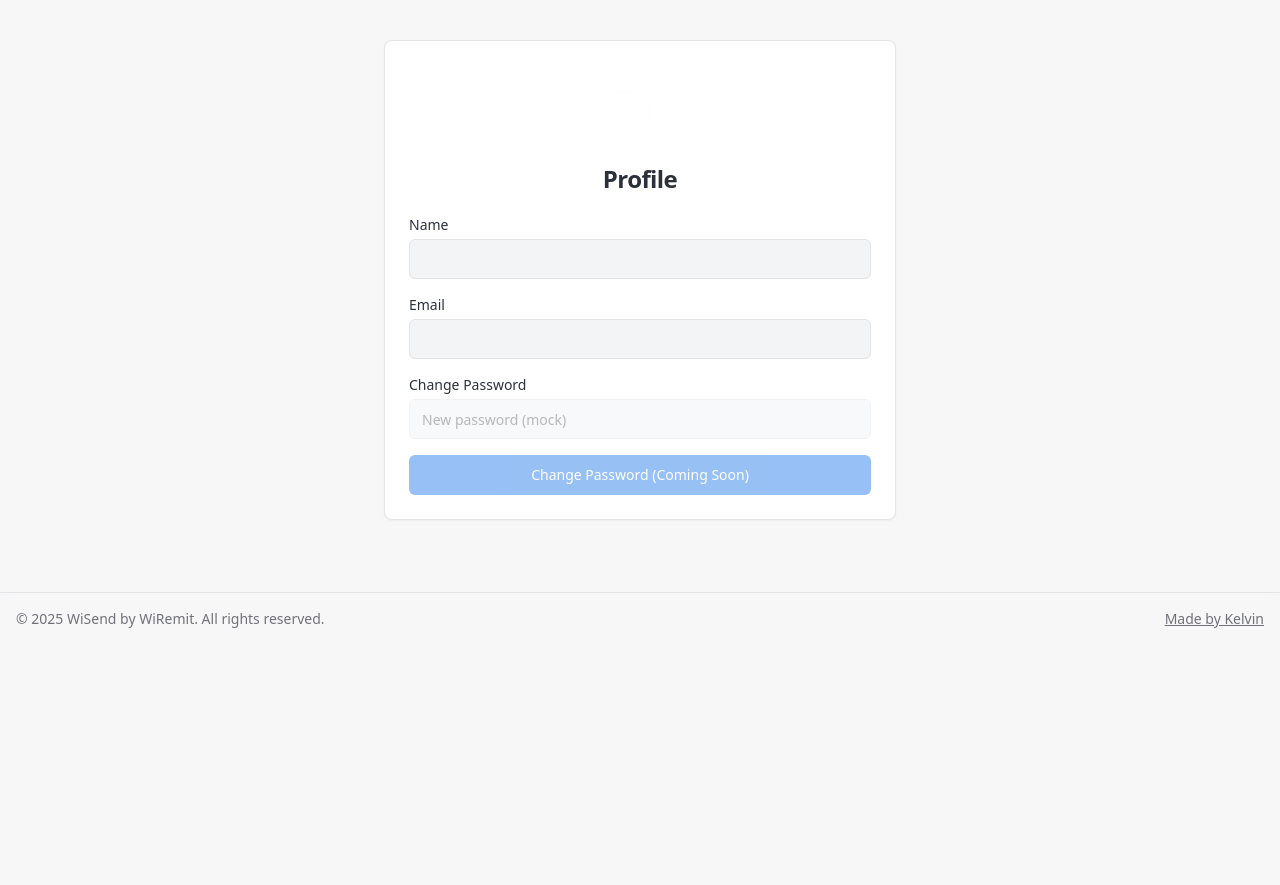
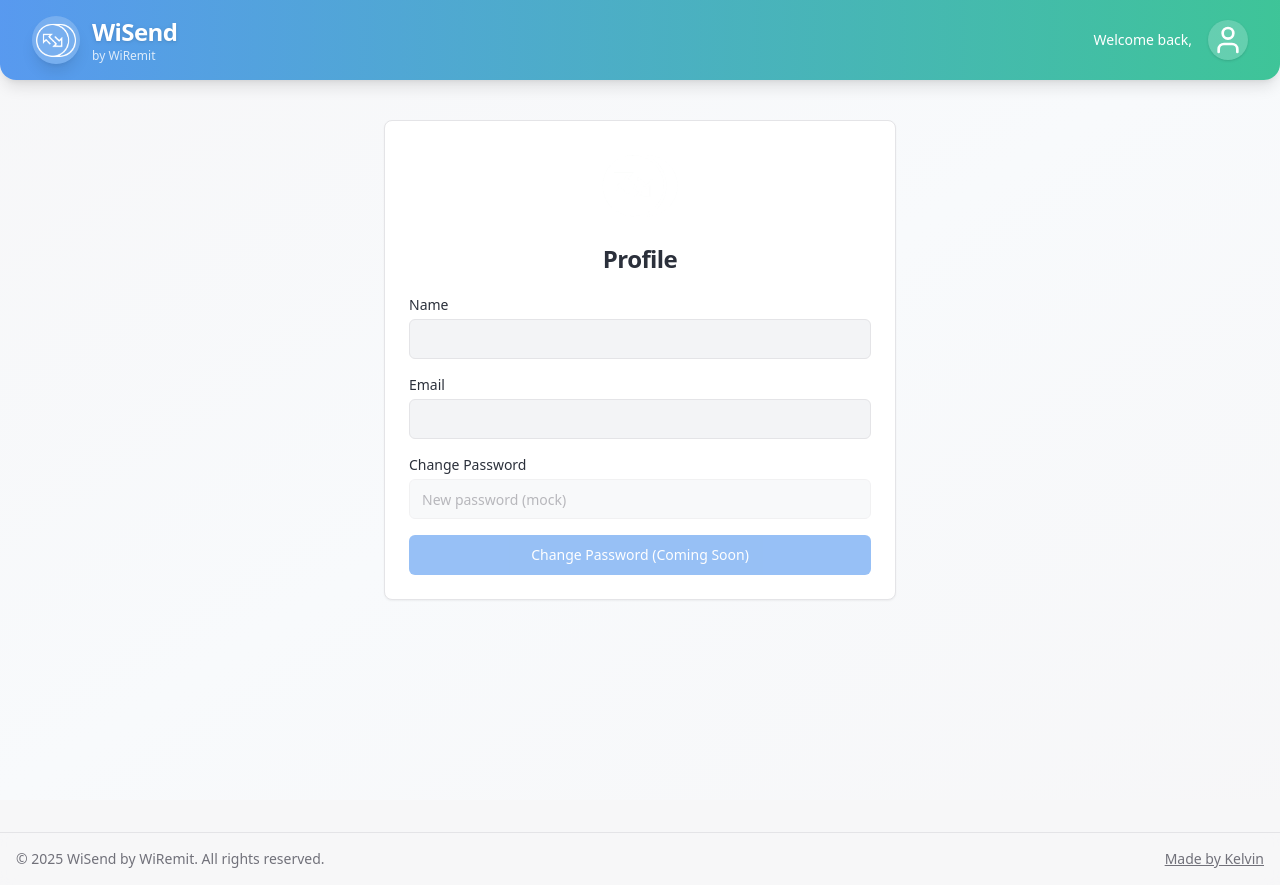
Before and after one commit to kelvinelove/wisend, a React (Vite) app: page /profile in a window 1280 px wide. Before the commit the page ends 800 px from the top, so only its background shows below. Built offline with nearby package versions, Linux system fonts and the light colour scheme.

Commit message:
Refactor header into its own component
Nda mover the dashboard header logic into a new src/components/ui/Header.tsx component for reuse across pages. Updated Dashboard, Profile, and Settings pages to use the new Header.

```diff
--- a/src/components/dashboard/Dashboard.tsx
+++ b/src/components/dashboard/Dashboard.tsx
@@ -1,76 +1,18 @@
-import React, { useState, useEffect } from 'react';
-import { Button } from '@/components/ui/button';
+import React from 'react';
 import { Card, CardContent } from '@/components/ui/card';
 import { useAuth } from '@/components/auth/AuthContext';
 import { SendMoney } from './SendMoney';
 import { TransactionHistory } from './TransactionHistory';
 import { AdsCarousel } from './AdsCarousel';
-import { Building2, LogOut, User, Wallet, Clock } from 'lucide-react';
-import { getLastUpdated } from '@/services/fxRates';
-import { Link } from 'react-router-dom';
+import { User, Wallet } from 'lucide-react';
+import { Header } from '@/components/ui/Header';
 
 export const Dashboard: React.FC = () => {
-  const { user, logout } = useAuth();
-  const [lastUpdated, setLastUpdated] = useState<Date | null>(null);
-
-  useEffect(() => {
-    // Check for last updated time on mount
-    const lastUpdate = getLastUpdated();
-    setLastUpdated(lastUpdate);
-
-    // Update every minute
-    const interval = setInterval(() => {
-      const update = getLastUpdated();
-      setLastUpdated(update);
-    }, 60000);
-
-    return () => clearInterval(interval);
-  }, []);
+  const { user } = useAuth();
 
   return (
     <div className="min-h-screen bg-gradient-to-br from-background via-slate-50 to-background/80 dark:from-background dark:via-slate-900 dark:to-background/80">
-      {/* Header, I think ndichazoita a global one later. For now it's inline*/}
-      <header className="bg-gradient-to-r from-primary/80 to-secondary/80 shadow-lg rounded-b-2xl">
-        <div className="max-w-7xl mx-auto px-4 sm:px-6 lg:px-8">
-          <div className="flex items-center justify-between h-20">
-            <div className="flex items-center space-x-3">
-              <div className="flex items-center justify-center w-12 h-12 bg-white/20 backdrop-blur-sm rounded-full shadow-lg overflow-hidden">
-                <img src="/wire_white.png" alt="WiSend Logo" className="w-10 h-10 object-contain" />
-              </div>
-              <div>
-                <h1 className="text-2xl font-extrabold text-white tracking-tight drop-shadow">WiSend</h1>
-                <p className="text-xs text-white/80 font-medium">by WiRemit</p>
-              </div>
-            </div>
-
-            <div className="flex items-center space-x-4">
-              {lastUpdated && (
-                <div className="text-white text-right hidden sm:block">
-                  <div className="flex items-center space-x-1 text-xs opacity-90">
-                    <Clock className="h-3 w-3" />
-                    <span>Rates updated {lastUpdated.toLocaleTimeString()}</span>
-                  </div>
-                </div>
-              )}
-              <div className="text-white text-right hidden sm:block">
-                <p className="text-sm font-medium">Welcome back,</p>
-                <p className="text-xs opacity-90">{user?.name}</p>
-              </div>
-              {/* User avatar/profile dropdown */}
-              <div className="relative group">
-                <button className="flex items-center justify-center w-10 h-10 rounded-full bg-white/20 hover:bg-white/30 shadow focus:outline-none transition-all">
-                  <User className="h-8 w-8 text-white" />
-                </button>
-                <div className="absolute right-0 mt-2 w-40 bg-white rounded-xl shadow-xl py-2 z-50 opacity-0 group-hover:opacity-100 group-focus-within:opacity-100 pointer-events-none group-hover:pointer-events-auto group-focus-within:pointer-events-auto transition-opacity">
-                  <Link to="/profile" className="block px-4 py-2 text-gray-700 hover:bg-gray-100 rounded">Profile</Link>
-                  <Link to="/settings" className="block px-4 py-2 text-gray-700 hover:bg-gray-100 rounded">Settings</Link>
-                  <button onClick={logout} className="block w-full text-left px-4 py-2 text-gray-700 hover:bg-gray-100 rounded">Sign Out</button>
-                </div>
-              </div>
-            </div>
-          </div>
-        </div>
-      </header>
+      <Header />
 
       {/* Main Content */}
       <main className="max-w-7xl mx-auto px-4 sm:px-6 lg:px-8 py-10">
--- /dev/null
+++ b/src/components/ui/Header.tsx
@@ -0,0 +1,65 @@
+import React, { useState, useEffect } from 'react';
+import { useAuth } from '@/components/auth/AuthContext';
+import { User, Clock } from 'lucide-react';
+import { Link } from 'react-router-dom';
+import { getLastUpdated } from '@/services/fxRates';
+
+export const Header: React.FC = () => {
+  const { user, logout } = useAuth();
+  const [lastUpdated, setLastUpdated] = useState<Date | null>(null);
+
+  useEffect(() => {
+    const lastUpdate = getLastUpdated();
+    setLastUpdated(lastUpdate);
+
+    const interval = setInterval(() => {
+      const update = getLastUpdated();
+      setLastUpdated(update);
+    }, 60000);
+
+    return () => clearInterval(interval);
+  }, []);
+
+  return (
+    <header className="bg-gradient-to-r from-primary/80 to-secondary/80 shadow-lg rounded-b-2xl">
+      <div className="max-w-7xl mx-auto px-4 sm:px-6 lg:px-8">
+        <div className="flex items-center justify-between h-20">
+          <div className="flex items-center space-x-3">
+            <div className="flex items-center justify-center w-12 h-12 bg-white/20 backdrop-blur-sm rounded-full shadow-lg overflow-hidden">
+              <img src="/wire_white.png" alt="WiSend Logo" className="w-10 h-10 object-contain" />
+            </div>
+            <div>
+              <h1 className="text-2xl font-extrabold text-white tracking-tight drop-shadow">WiSend</h1>
+              <p className="text-xs text-white/80 font-medium">by WiRemit</p>
+            </div>
+          </div>
+
+          <div className="flex items-center space-x-4">
+            {lastUpdated && (
+              <div className="text-white text-right hidden sm:block">
+                <div className="flex items-center space-x-1 text-xs opacity-90">
+                  <Clock className="h-3 w-3" />
+                  <span>Rates updated {lastUpdated.toLocaleTimeString()}</span>
+                </div>
+              </div>
+            )}
+            <div className="text-white text-right hidden sm:block">
+              <p className="text-sm font-medium">Welcome back,</p>
+              <p className="text-xs opacity-90">{user?.name}</p>
+            </div>
+            <div className="relative group">
+              <button className="flex items-center justify-center w-10 h-10 rounded-full bg-white/20 hover:bg-white/30 shadow focus:outline-none transition-all">
+                <User className="h-8 w-8 text-white" />
+              </button>
+              <div className="absolute right-0 mt-2 w-40 bg-white rounded-xl shadow-xl py-2 z-50 opacity-0 group-hover:opacity-100 group-focus-within:opacity-100 pointer-events-none group-hover:pointer-events-auto group-focus-within:pointer-events-auto transition-opacity">
+                <Link to="/profile" className="block px-4 py-2 text-gray-700 hover:bg-gray-100 rounded">Profile</Link>
+                <Link to="/settings" className="block px-4 py-2 text-gray-700 hover:bg-gray-100 rounded">Settings</Link>
+                <button onClick={logout} className="block w-full text-left px-4 py-2 text-gray-700 hover:bg-gray-100 rounded">Sign Out</button>
+              </div>
+            </div>
+          </div>
+        </div>
+      </div>
+    </header>
+  );
+};
--- a/src/pages/Profile.tsx
+++ b/src/pages/Profile.tsx
@@ -3,12 +3,15 @@
 import { Card, CardContent, CardHeader, CardTitle } from '@/components/ui/card';
 import { Input } from '@/components/ui/input';
 import { Button } from '@/components/ui/button';
+import { Header } from '@/components/ui/Header';
 
 const Profile: React.FC = () => {
   const { user } = useAuth();
 
   return (
-    <div className="max-w-lg mx-auto py-10">
+    <div className="min-h-screen bg-gradient-to-br from-background via-slate-50 to-background/80 dark:from-background dark:via-slate-900 dark:to-background/80">
+      <Header />
+      <div className="max-w-lg mx-auto py-10">
       <Card>
         <CardHeader className="flex flex-col items-center">
           <img src="/wire_white.png" alt="Profile" className="w-20 h-20 rounded-full object-contain mb-4 bg-white/10" />
@@ -30,6 +33,7 @@
           <Button disabled className="w-full opacity-60 cursor-not-allowed">Change Password (Coming Soon)</Button>
         </CardContent>
       </Card>
+      </div>
     </div>
   );
 };
--- a/src/pages/Settings.tsx
+++ b/src/pages/Settings.tsx
@@ -1,15 +1,18 @@
 import React, { useState } from 'react';
 import { Card, CardContent, CardHeader, CardTitle } from '@/components/ui/card';
 import { Switch } from '@/components/ui/switch';
+import { Header } from '@/components/ui/Header';
 
 const Settings: React.FC = () => {
   const [darkMode, setDarkMode] = useState(false);
   const [notifications, setNotifications] = useState(false);
 
-  // In a real app, dark mode would use a context or theme provider
-  // For demo, just toggle the switch visually
+  // Need to research on context theme provider, or use the similar method i used on my website to render a dark theme
+  // For demo only, just toggle the switch but no visual cjanges
 
   return (
+    <div className="min-h-screen bg-gradient-to-br from-background via-slate-50 to-background/80 dark:from-background dark:via-slate-900 dark:to-background/80">
+      <Header />
       <div className="max-w-lg mx-auto py-10">
         <Card>
           <CardHeader className="flex flex-col items-center">
@@ -29,6 +32,7 @@
           </CardContent>
         </Card>
       </div>
+    </div>
   );
 };
 
```
Lines whose indentation alone changed are shown as unchanged.
